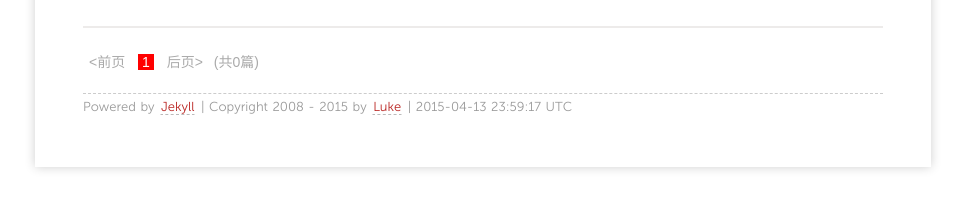
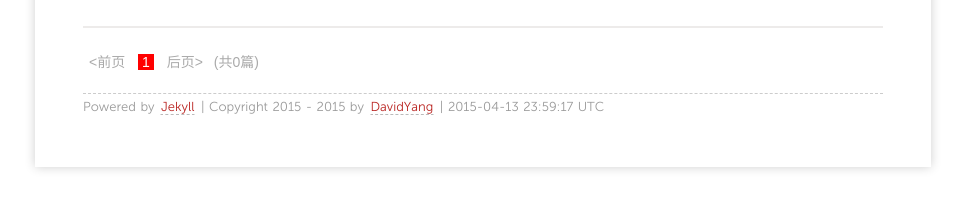
Before and after one commit to davidyang2415/davidyang2415.github.io, a Jekyll site: the page built from index.html, in a window 1280 px wide. Shown: the part 156-365 px from the top of the page, without its empty margins (157-1122 px from the left). Built offline with Jekyll 4.4.1, drawn with Linux system fonts in a browser that asks for light colours; Markdown is read by kramdown in place of the engine named in the settings; the list of posts is cut into pages by our own code.

Commit message:
尝试性修改

```diff
--- a/_config.yml
+++ b/_config.yml
@@ -1,6 +1,5 @@
 markdown: rdiscount
 permalink: /:year/:month/:title/
-url: http://geeklu.com
-author: 卢克
+author: yangdw
 pygments: true
 paginate: 24
--- a/_layouts/default.html
+++ b/_layouts/default.html
@@ -35,7 +35,7 @@
       </div>
 
     <footer>
-        <p><small>Powered by <a href="https://github.com/mojombo/jekyll">Jekyll</a> | Copyright 2008 - {{site.time | date:"%Y"}} by <a href="http://geeklu.com/about/">Luke</a> | <span class="label label-info">{{site.time | date:"%Y-%m-%d %H:%M:%S %Z"}}</span></small></p>
+        <p><small>Powered by <a href="https://github.com/mojombo/jekyll">Jekyll</a> | Copyright 2015 - {{site.time | date:"%Y"}} by <a>DavidYang</a> | <span class="label label-info">{{site.time | date:"%Y-%m-%d %H:%M:%S %Z"}}</span></small></p>
     </footer>
 
     </div>
```
